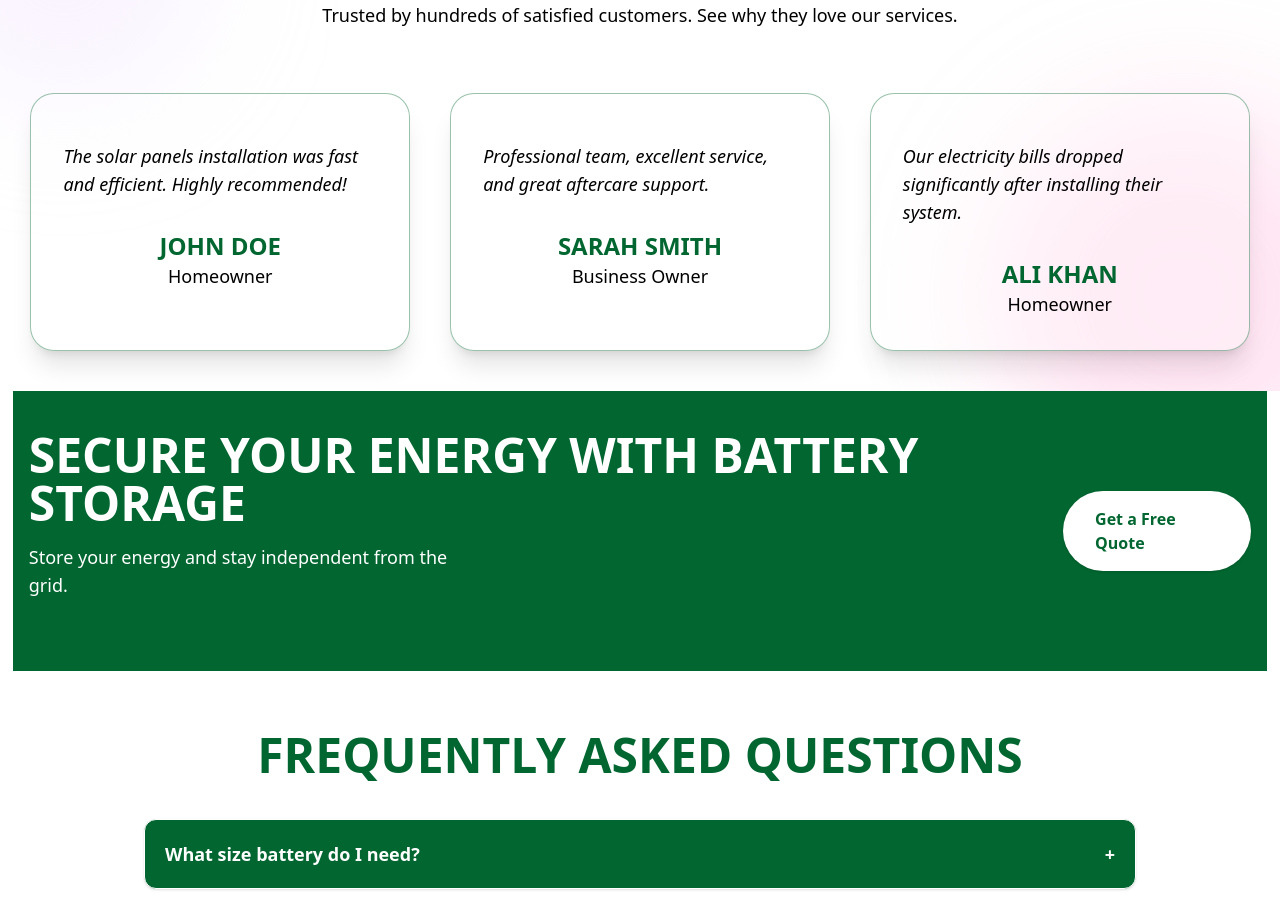
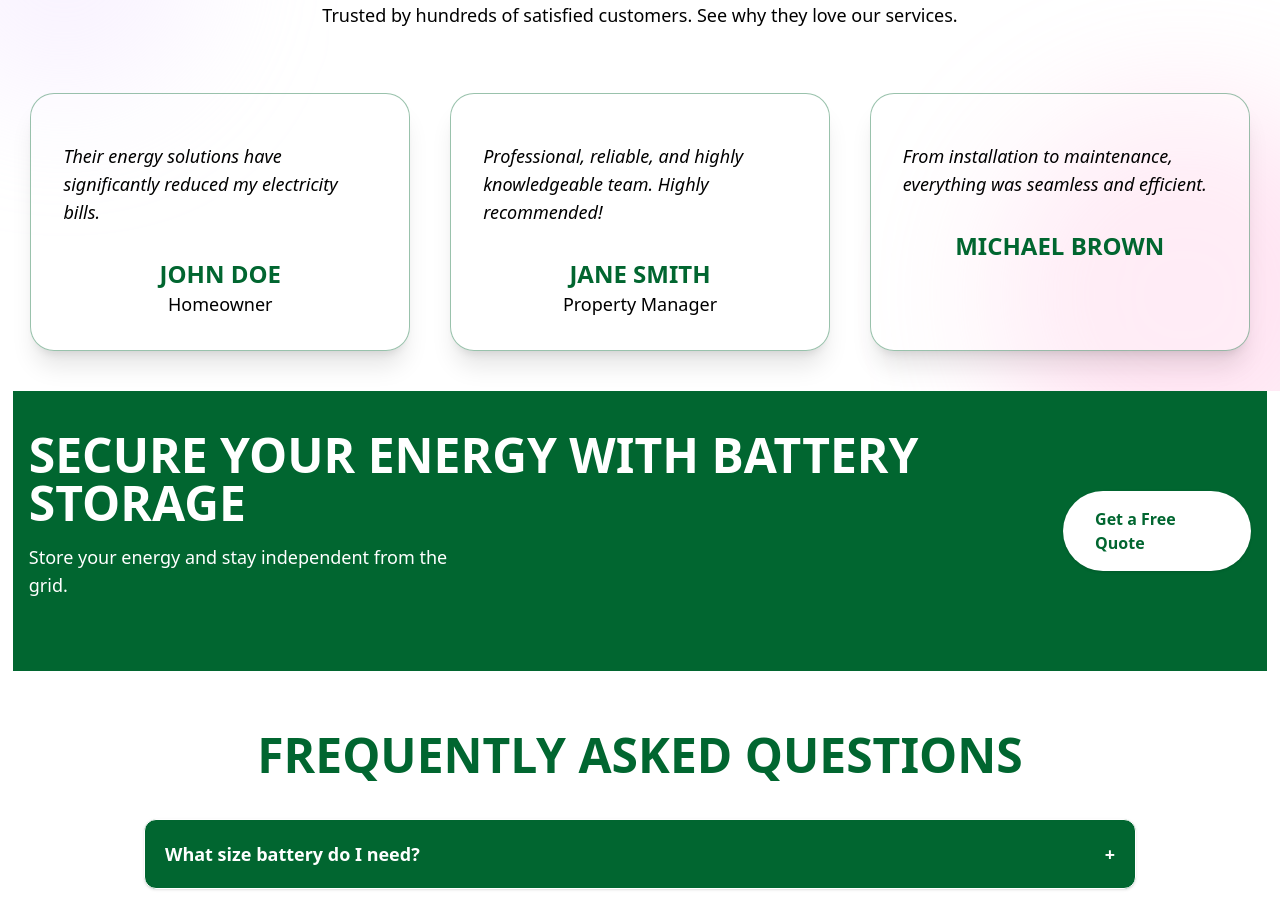
Before and after one commit to awai5an5er/HK-Solutions, a Next.js app: page /services/battery-storage in a window 1280 px wide. Shown: the part 2200-3103 px from the top of the page. Built offline with nearby package versions, Linux system fonts and the light colour scheme.

Commit message:
home page completed

```diff
--- /dev/null
+++ b/app/components/Banner.tsx
@@ -0,0 +1,24 @@
+const Banner = () => {
+  return (
+    <section
+      className="relative w-full h-screen bg-cover bg-center bg-no-repeat flex items-center justify-center"
+      style={{ backgroundImage: "url('/assets/home-banner.png')" }}
+    >
+      <div className="absolute inset-0 bg-black/50"></div>
+
+      <div className="relative z-10 w-[90%] md:w-full text-center flex flex-col items-center gap-10 animate-fadeIn">
+        <h1 className="heading  font-bold text-secondary leading-tight drop-shadow-xl">
+          Reliable Home Energy Solutions
+          <br /> Powering Your Comfort & Savings
+        </h1>
+
+        <p className="text-secondary/95 subHeading leading-relaxed">
+          Comprehensive Energy Audits, High-Quality Equipment, and Certified
+          Experts — All Under One Roof.
+        </p>
+      </div>
+    </section>
+  );
+};
+
+export default Banner;
--- a/app/components/contact/ContactForm.tsx
+++ b/app/components/contact/ContactForm.tsx
@@ -126,7 +126,7 @@ export default function ContactForm({ hideLeft }: { hideLeft?: boolean }) {
 
               <button
                 type="submit"
-                className="mt-2 h-12 mormalText bg-primary text-secondary font-bold rounded-xl shadow-lg hover:shadow-2xl hover:scale-105 transition-transform"
+                className="mt-2 h-12 mormalText bg-primary text-secondary font-bold cursor-pointer rounded-xl shadow-lg hover:shadow-2xl hover:scale-105 transition-transform"
               >
                 Send Message
               </button>
--- a/app/page.tsx
+++ b/app/page.tsx
@@ -1,15 +1,22 @@
+import Banner from "./components/Banner";
 import CtaBanner from "./components/CtaBanner";
+import FAQ from "./components/FAQ";
 import HeroSection from "./components/HeroSection";
 import Services from "./components/Services";
+import Testimonials from "./components/Testimonial";
 import WhyChooseUs from "./components/WhyChooseUs";
 import ContactForm from "./components/contact/ContactForm";
+import { faqs } from "./resources/faq";
 
 export default function Home() {
   return (
     <div>
+      <Banner />
       <HeroSection />
       <Services />
       <WhyChooseUs />
+      <Testimonials />
+      <FAQ faqs={faqs} />
       <CtaBanner
         title="Ready to Slash Your Energy Bills & Go Green?"
         description="Our team is ready to provide a free, no-obligation survey to assess your home’s needs and unlock
--- /dev/null
+++ b/app/resources/faq.ts
@@ -0,0 +1,22 @@
+export type FAQ = {
+  question: string;
+  answer: string;
+};
+
+export const faqs: FAQ[] = [
+  {
+    question: "What types of home energy solutions do you offer?",
+    answer:
+      "We provide solar panel installations, battery storage systems, energy-efficient lighting, smart thermostats, and comprehensive home energy audits.",
+  },
+  {
+    question: "How much can I save on my energy bills?",
+    answer:
+      "Savings vary depending on your home's energy usage and the solutions implemented, but many customers see a reduction of 20-50% in monthly energy costs.",
+  },
+  {
+    question: "Do you offer maintenance and support services?",
+    answer:
+      "Yes, we provide full maintenance, system monitoring, and prompt support to ensure your energy systems operate efficiently.",
+  },
+];
--- a/app/resources/services.ts
+++ b/app/resources/services.ts
@@ -5,12 +5,6 @@ export type Feature = {
   text: string;
   icon: string;
   gradient?: string;
-};
-
-export type Testimonial = {
-  name: string;
-  role?: string;
-  feedback: string;
 };
 
 export type InstallationStep = {
@@ -31,7 +25,6 @@ export type ServiceData = {
     backgroundImage: string;
   };
   features: Feature[];
-  testimonials: Testimonial[];
   howItWorks: {
     heading: string;
     description: string;
@@ -137,26 +130,6 @@ export const services: ServiceData[] = [
           "Yes, solar panels still generate electricity in cloudy conditions, although output may be slightly reduced.",
       },
     ],
-    testimonials: [
-      {
-        name: "John Doe",
-        role: "Homeowner",
-        feedback:
-          "The solar panels installation was fast and efficient. Highly recommended!",
-      },
-      {
-        name: "Sarah Smith",
-        role: "Business Owner",
-        feedback:
-          "Professional team, excellent service, and great aftercare support.",
-      },
-      {
-        name: "Ali Khan",
-        role: "Homeowner",
-        feedback:
-          "Our electricity bills dropped significantly after installing their system.",
-      },
-    ],
   },
 
   // --- Heat Pump Systems ---
@@ -236,26 +209,6 @@ export const services: ServiceData[] = [
         question: "Is maintenance required?",
         answer:
           "Heat pumps require minimal maintenance, usually an annual service check.",
-      },
-    ],
-    testimonials: [
-      {
-        name: "John Doe",
-        role: "Homeowner",
-        feedback:
-          "The solar panels installation was fast and efficient. Highly recommended!",
-      },
-      {
-        name: "Sarah Smith",
-        role: "Business Owner",
-        feedback:
-          "Professional team, excellent service, and great aftercare support.",
-      },
-      {
-        name: "Ali Khan",
-        role: "Homeowner",
-        feedback:
-          "Our electricity bills dropped significantly after installing their system.",
       },
     ],
   },
@@ -339,26 +292,6 @@ export const services: ServiceData[] = [
           "Yes, proper insulation can significantly reduce heating and cooling costs.",
       },
     ],
-    testimonials: [
-      {
-        name: "John Doe",
-        role: "Homeowner",
-        feedback:
-          "The solar panels installation was fast and efficient. Highly recommended!",
-      },
-      {
-        name: "Sarah Smith",
-        role: "Business Owner",
-        feedback:
-          "Professional team, excellent service, and great aftercare support.",
-      },
-      {
-        name: "Ali Khan",
-        role: "Homeowner",
-        feedback:
-          "Our electricity bills dropped significantly after installing their system.",
-      },
-    ],
   },
 
   // --- EPC Certificates ---
@@ -435,26 +368,6 @@ export const services: ServiceData[] = [
       {
         question: "Do I need an EPC to sell my home?",
         answer: "Yes, an EPC is required when selling or renting a property.",
-      },
-    ],
-    testimonials: [
-      {
-        name: "John Doe",
-        role: "Homeowner",
-        feedback:
-          "The solar panels installation was fast and efficient. Highly recommended!",
-      },
-      {
-        name: "Sarah Smith",
-        role: "Business Owner",
-        feedback:
-          "Professional team, excellent service, and great aftercare support.",
-      },
-      {
-        name: "Ali Khan",
-        role: "Homeowner",
-        feedback:
-          "Our electricity bills dropped significantly after installing their system.",
       },
     ],
   },
@@ -535,26 +448,6 @@ export const services: ServiceData[] = [
         question: "What is the lifespan of a battery?",
         answer:
           "Most batteries last 10-15 years depending on usage and maintenance.",
-      },
-    ],
-    testimonials: [
-      {
-        name: "John Doe",
-        role: "Homeowner",
-        feedback:
-          "The solar panels installation was fast and efficient. Highly recommended!",
-      },
-      {
-        name: "Sarah Smith",
-        role: "Business Owner",
-        feedback:
-          "Professional team, excellent service, and great aftercare support.",
-      },
-      {
-        name: "Ali Khan",
-        role: "Homeowner",
-        feedback:
-          "Our electricity bills dropped significantly after installing their system.",
       },
     ],
   },
@@ -638,26 +531,6 @@ export const services: ServiceData[] = [
           "Yes, solar energy can be used to charge your electric vehicle, reducing grid dependency.",
       },
     ],
-    testimonials: [
-      {
-        name: "John Doe",
-        role: "Homeowner",
-        feedback:
-          "The solar panels installation was fast and efficient. Highly recommended!",
-      },
-      {
-        name: "Sarah Smith",
-        role: "Business Owner",
-        feedback:
-          "Professional team, excellent service, and great aftercare support.",
-      },
-      {
-        name: "Ali Khan",
-        role: "Homeowner",
-        feedback:
-          "Our electricity bills dropped significantly after installing their system.",
-      },
-    ],
   },
 ];
 
--- /dev/null
+++ b/app/resources/testimonial.ts
@@ -0,0 +1,25 @@
+export type Testimonial = {
+  name: string;
+  role?: string;
+  feedback: string;
+};
+
+export const testimonials: Testimonial[] = [
+  {
+    name: "John Doe",
+    role: "Homeowner",
+    feedback:
+      "Their energy solutions have significantly reduced my electricity bills.",
+  },
+  {
+    name: "Jane Smith",
+    role: "Property Manager",
+    feedback:
+      "Professional, reliable, and highly knowledgeable team. Highly recommended!",
+  },
+  {
+    name: "Michael Brown",
+    feedback:
+      "From installation to maintenance, everything was seamless and efficient.",
+  },
+];
--- a/app/services/[service]/page.tsx
+++ b/app/services/[service]/page.tsx
@@ -1,6 +1,6 @@
-import Testimonials from "@/app/components/services/Testimonial";
+import Testimonials from "@/app/components/Testimonial";
 import CTA from "../../components/services/CTA";
-import FAQ from "../../components/services/FAQ";
+import FAQ from "../../components/FAQ";
 import Features from "../../components/services/Features";
 import Hero from "../../components/services/Hero";
 import HowItWorks from "../../components/services/HowItWorks";
@@ -23,7 +23,7 @@ export default async function Page({
           <InstallationProcess
             installprops={selectedService.installationProcess}
           />
-          <Testimonials testimonials={selectedService.testimonials} />
+          <Testimonials />
 
           <CTA ctaprops={selectedService.cta} />
 
```
Also changed, not shown: app/components/Testimonial.tsx (renamed from app/components/services/Testimonial.tsx, +4 -13 lines), app/components/FAQ.tsx (renamed from app/components/services/FAQ.tsx).
